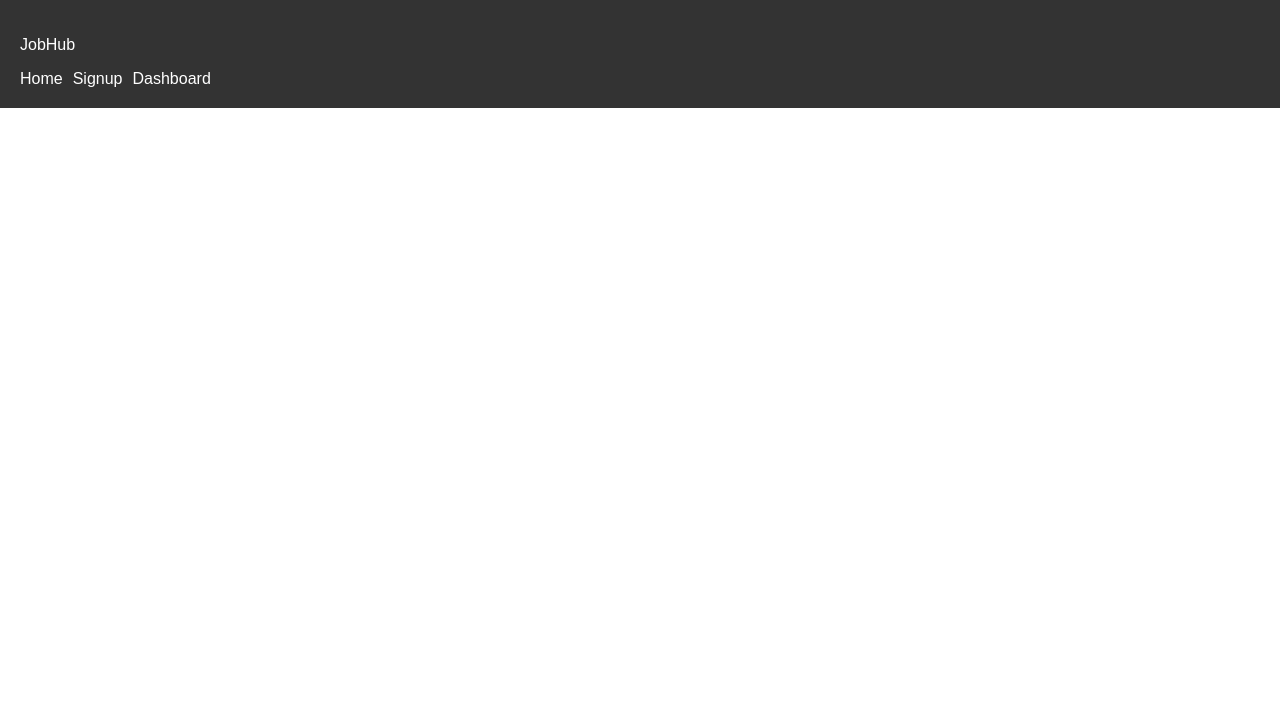
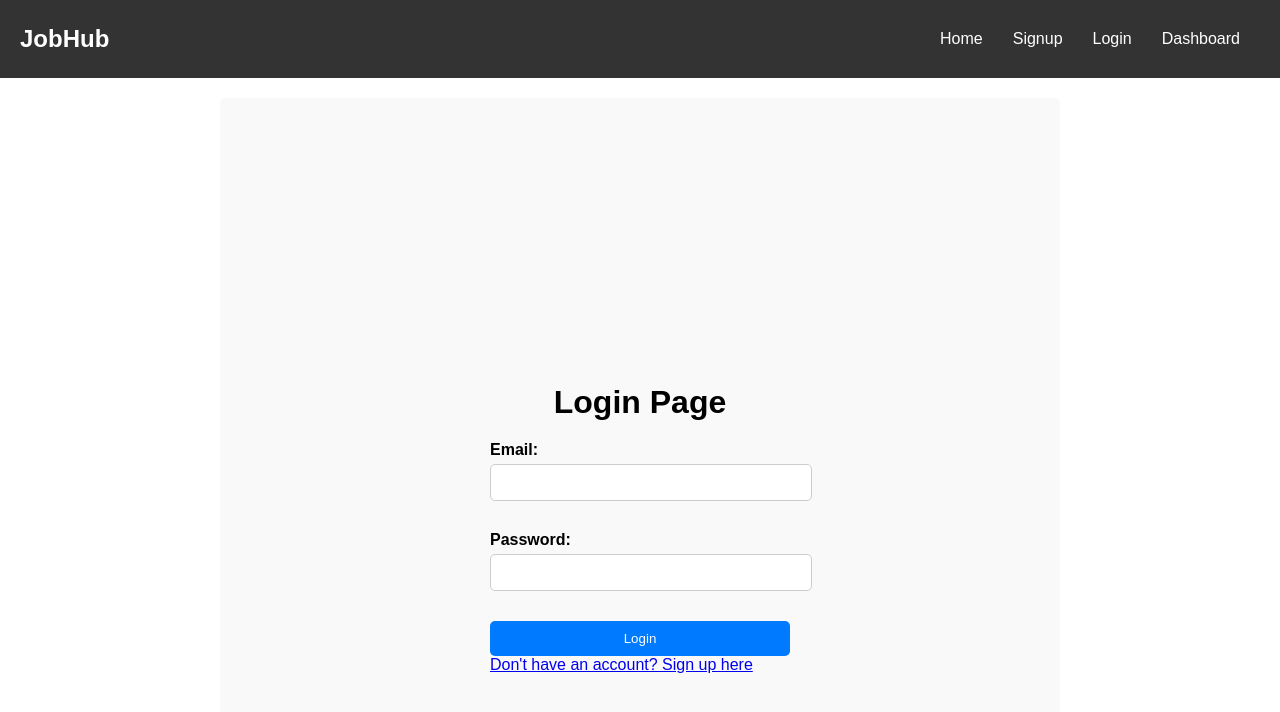
Before and after one commit to paulhuii/SENG401-Project, a React (Create React App) app in the folder client/: page /login in a window 1280 px wide. Shown: the top 712 px of the page. Built offline with nearby package versions, Linux system fonts and the light colour scheme.

Commit message:
cleand up front end a bit to look nicer and added in a login page

```diff
--- a/client/src/App.css
+++ b/client/src/App.css
@@ -12,6 +12,14 @@ body {
   background-color: #333;
   color: white;
   padding: 20px;
+  display: flex;
+  justify-content: space-between;
+  align-items: center;
+}
+
+.app-title {
+  margin: 0;
+  font-size: 24px;
 }
 
 /* Navigation styles */
@@ -19,33 +27,24 @@ nav {
   display: flex;
 }
 
-nav a {
+.nav-link {
   color: white;
   text-decoration: none;
   margin-right: 10px;
+  padding: 10px;
+  border-radius: 5px;
 }
 
-nav a:hover {
-  text-decoration: underline;
+.nav-link:hover {
+  background-color: #555;
 }
 
 /* Page container styles */
 .page-container {
   max-width: 800px;
-  margin: 0 auto;
+  margin: 20px auto;
   padding: 20px;
-}
-
-/* Page title styles */
-.page-title {
-  margin-bottom: 20px;
-  font-size: 24px;
-}
-
-/* Content styles */
-.content {
   background-color: #f9f9f9;
-  padding: 20px;
   border-radius: 5px;
 }
 
--- a/client/src/App.js
+++ b/client/src/App.js
@@ -1,8 +1,9 @@
 import React from 'react';
 import { Routes, Route, BrowserRouter as Router, Link } from 'react-router-dom';
 import Home from './Home';
+import Login from './Login';
 import Signup from './Signup';
-import Dashboard from './dashboard'; // Make sure to import Dashboard
+import Dashboard from './Dashboard'; // Correct import for Dashboard
 import './App.css';
 
 function App() {
@@ -11,20 +12,24 @@ function App() {
       <div className="App">
         {/* Header for the entire application */}
         <header className="App-header">
-          <p>JobHub</p>
+          <h1 className="app-title">JobHub</h1>
           <nav>
-            <Link to="/">Home</Link>{' '}
-            <Link to="/signup">Signup</Link>
-            <Link to="/dashboard">Dashboard</Link>
+            <Link to="/" className="nav-link">Home</Link>
+            <Link to="/signup" className="nav-link">Signup</Link>
+            <Link to="/login" className="nav-link">Login</Link>
+            <Link to="/dashboard" className="nav-link">Dashboard</Link>
           </nav>
         </header>
 
         {/* Routes for different pages */}
-        <Routes>
-          <Route path="/" element={<Home />} />
-          <Route path="/signup" element={<Signup />} />
-          <Route path="/dashboard" element={<Dashboard />} /> {/* Utilize the Dashboard component */}
-        </Routes>
+        <div className="page-container">
+          <Routes>
+            <Route path="/" element={<Home />} />
+            <Route path="/signup" element={<Signup />} />
+            <Route path="/dashboard" element={<Dashboard />} />
+            <Route path="/login" element={<Login />} />
+          </Routes>
+        </div>
       </div>
     </Router>
   );
--- /dev/null
+++ b/client/src/Login.css
@@ -0,0 +1,50 @@
+/* login.css */
+
+.login-container {
+    display: flex;
+    flex-direction: column;
+    align-items: center;
+    justify-content: center;
+    height: 100vh;
+  }
+
+  .login-title {
+    font-size: 2rem;
+    margin-bottom: 20px;
+  }
+
+  .login-content {
+    width: 300px;
+  }
+
+  .form-group {
+    margin-bottom: 20px;
+  }
+
+  label {
+    font-weight: bold;
+  }
+
+  input[type='email'],
+  input[type='password'] {
+    width: 100%;
+    padding: 10px;
+    margin-top: 5px;
+    margin-bottom: 10px;
+    border: 1px solid #ccc;
+    border-radius: 5px;
+  }
+
+  button {
+    width: 100%;
+    padding: 10px;
+    background-color: #007bff;
+    color: #fff;
+    border: none;
+    border-radius: 5px;
+    cursor: pointer;
+  }
+
+  button:hover {
+    background-color: #0056b3;
+  }
--- /dev/null
+++ b/client/src/Login.js
@@ -0,0 +1,110 @@
+import React, { useState, useEffect } from 'react';
+import { Link } from 'react-router-dom'; // Import Link from react-router-dom
+import './Login.css';
+
+function Login() {
+  const [formData, setFormData] = useState({
+    email: '',
+    password: '',
+    token: ''
+  });
+
+  const [error, setError] = useState('');
+  const [redirecting, setRedirecting] = useState(false); // State to track redirecting status
+
+  // Check for token at component initialization
+  useEffect(() => {
+    const token = localStorage.getItem('token');
+    if (token) {
+      setRedirecting(true); // Set redirecting to true
+      setTimeout(() => {
+        window.location.href = '/dashboard';
+      }, 1500); // Delay for 2 seconds before redirecting
+    }
+  }, []);
+
+  const handleChange = (e) => {
+    const { name, value } = e.target;
+    setFormData({ ...formData, [name]: value });
+  };
+
+  const handleSubmit = async (e) => {
+    e.preventDefault();
+    try {
+      const response = await fetch('/api/login', {
+        method: 'POST',
+        headers: {
+          'Content-Type': 'application/json'
+        },
+        body: JSON.stringify(formData)
+      });
+      if (!response.ok) {
+        throw new Error('Failed to login. Please try again.');
+      }
+      const data = await response.json(); // Parse JSON response
+      // Print the parsed JSON response to the console
+      console.log('Response data:', data);
+
+      // Assuming the token is sent back in the response under a property named 'token'
+      if (data.token) {
+        localStorage.setItem('token', data.token); // Save the token to localStorage
+        window.location.href = '/dashboard'; // Redirect to dashboard after login
+      } else {
+        throw new Error('Token not found in response');
+      }
+    } catch (error) {
+      console.error('Error:', error);
+      setError(error.message);
+    }
+  };
+
+  if (redirecting) {
+    // Display redirecting message
+    return (
+      <div className="login-container">
+        <h1 className="login-title">Redirecting...</h1>
+        <div className="redirect-message">
+          You are being redirected to the dashboard because you're already logged in.
+        </div>
+      </div>
+    );
+  }
+
+  return (
+    <div className="login-container">
+      <h1 className="login-title">Login Page</h1>
+      <div className="login-content">
+        <form onSubmit={handleSubmit}>
+          <div className="form-group">
+            <label htmlFor="email">Email:</label>
+            <input
+              type="email"
+              id="email"
+              name="email"
+              value={formData.email}
+              onChange={handleChange}
+              required
+            />
+          </div>
+          <div className="form-group">
+            <label htmlFor="password">Password:</label>
+            <input
+              type="password"
+              id="password"
+              name="password"
+              value={formData.password}
+              onChange={handleChange}
+              required
+            />
+          </div>
+          <button type="submit">Login</button>
+          {error && <div className="error-message">{error}</div>}
+        </form>
+        {/* Add Link to Signup page */}
+        <Link to="/signup" className="signup-link">Don't have an account? Sign up here</Link>
+      </div>
+    </div>
+  );
+}
+
+export default Login;
```
